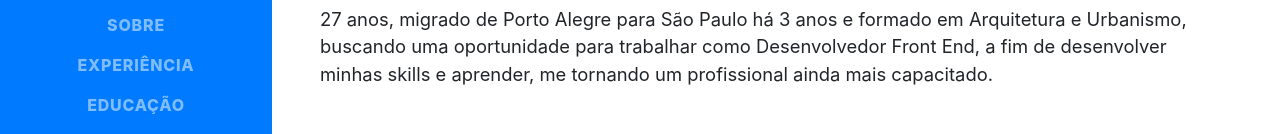
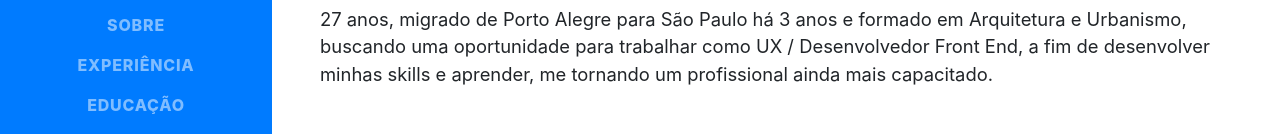
Before and after one commit to patrickzequiel/patrickescruz.github.io, a website with bundled scripts: page index.html in a window 1280 px wide. Shown: the part 367-501 px from the top of the page. Built offline with nearby package versions, Linux system fonts and the light colour scheme; a web font is replaced by a local one.

Commit message:
adicionando skills 3

```diff
--- a/index.html
+++ b/index.html
@@ -71,10 +71,11 @@
           Alegre para São Paulo há 3 anos e
           formado em Arquitetura e Urbanismo,
           buscando uma oportunidade para
-          trabalhar como Desenvolvedor Front
+          trabalhar como UX / Desenvolvedor Front
           End, a fim de desenvolver minhas
           skills e aprender, me tornando um
-          profissional ainda mais capacitado.</p>
+          profissional ainda mais capacitado.
+        </p>
         <div class="social-icons">
           <a href="https://www.linkedin.com/in/patrickzequiel/">
             <i class="fab fa-linkedin-in"></i>
```
Also changed, not shown: README.md.
